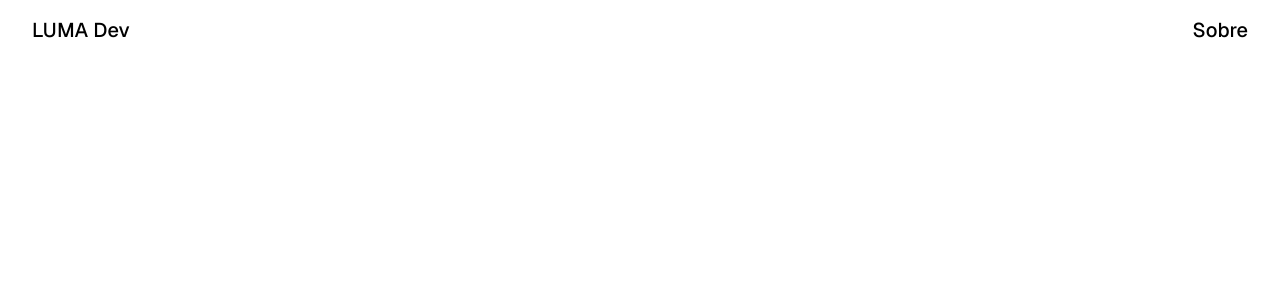
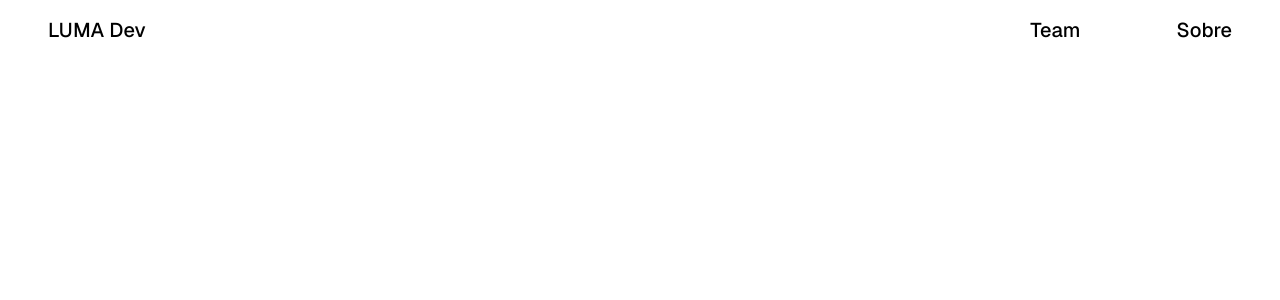
Before and after one commit to Merus23/portfolio, a Next.js app: page / in a window 1280 px wide. Shown: the top 300 px of the page. Built offline with nearby package versions, Linux system fonts and the light colour scheme.

Commit message:
refactor: adiciona props ao component de navbar

```diff
--- a/src/app/page.tsx
+++ b/src/app/page.tsx
@@ -1,9 +1,13 @@
 import Navbar from "@/components/Navbar/Navbar";
 
 export default function Home() {
+  const items = [
+    { title: "Team", url: "/about" },
+    { title: "Sobre", url: "/about" },
+  ];
   return (
     <>
-      <Navbar />
+      <Navbar logo={{ title: "home", url: "/" }} items={items} />
       <main></main>
     </>
   );
--- a/src/components/Navbar/Navbar.tsx
+++ b/src/components/Navbar/Navbar.tsx
@@ -1,31 +1,63 @@
+"use client";
+
 import Link from "next/link";
 import styles from "./Navbar.module.css";
+import { StaticImageData } from "next/image";
 
 import { GeistSans } from "geist/font/sans";
 import { GeistMono } from "geist/font/mono";
 
-type Props = {};
+import { usePathname } from "next/navigation";
 
-export default function Navbar({}: Props) {
+interface item {
+  title: string;
+  url: string;
+}
+
+type Props = {
+  logo: StaticImageData | item;
+  items: item[];
+  itemExtraClasses?: string;
+};
+
+/**
+ *
+ * @param param0
+ * @returns
+ */
+export default function Navbar({ logo, items, itemExtraClasses }: Props) {
+  const currentPath = usePathname();
+
   return (
-    <nav className={GeistSans.className}>
-      <ul className="flex justify-between font-medium text-xl">
-        <li className="px-8 py-4 ">
-          <Link
-            href="/"
-            className="hover:border-b-2 hover:border-black transition ease-in-out duration-300 "
-          >
-            LUMA Dev
-          </Link>
+    <nav
+      className={
+        GeistSans.className +
+        " flex justify-between items-center font-medium text-xl"
+      }
+    >
+      <ul>
+        <li className=" py-4 px-12">
+          <Link href="/">LUMA Dev</Link>
         </li>
-        <li className="px-8 py-4">
-          <Link
-            href="/about"
-            className="hover:border-b-2 hover:border-black transition ease-in-out duration-300"
-          >
-            Sobre
-          </Link>
-        </li>
+      </ul>
+      {/*
+      Follow the documentation:
+      https://nextjs.org/docs/app/building-your-application/routing/linking-and-navigating#link-component
+       */}
+      <ul className="flex justify-around">
+        {items.map((item) => (
+          <li className="py-4 px-12">
+            <Link
+              href={item.url}
+              className={
+                (itemExtraClasses ? itemExtraClasses : "") +
+                " hover:border-b-2 hover:border-black transition ease-in-out duration-300"
+              }
+            >
+              {item.title}
+            </Link>
+          </li>
+        ))}
       </ul>
     </nav>
   );
```
